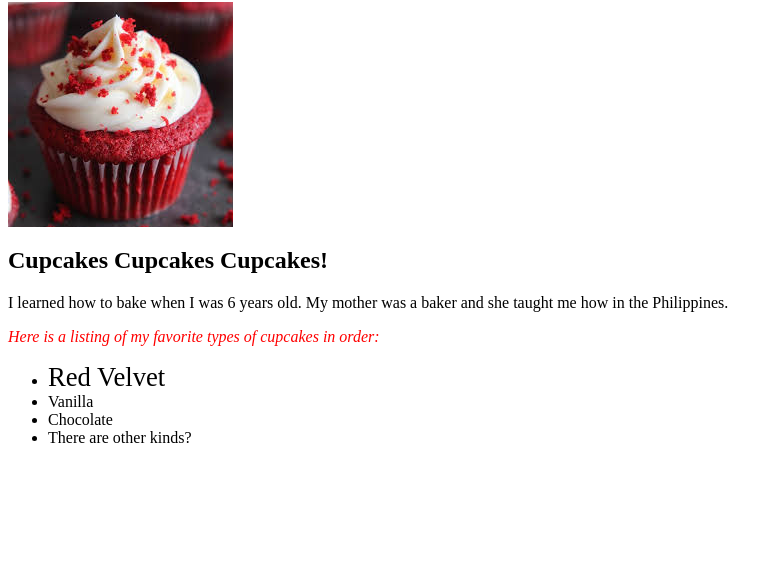
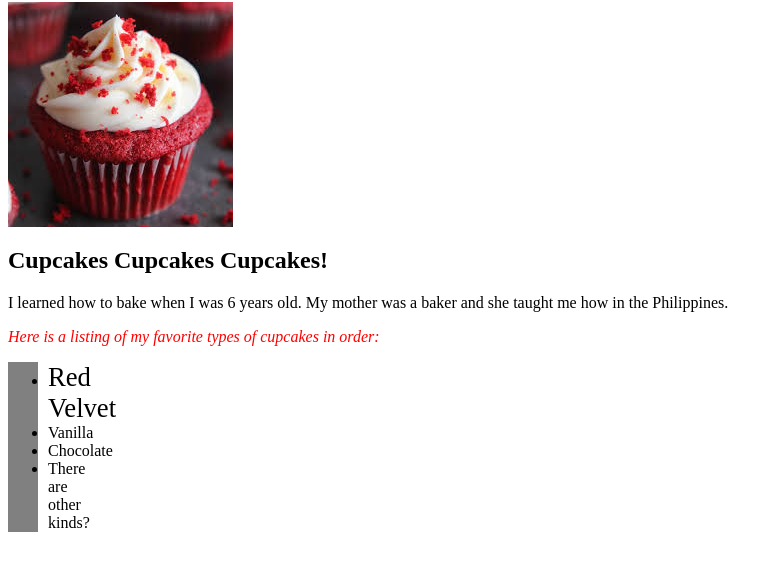
Before and after one commit to rdrayer/EpicodusMy-first-website, a plain HTML site: page cupcake-shop.html in a window 1280 px wide. Shown: the part 64-634 px from the top of the page, without its empty margins (0-780 px from the left). Drawn offline with Linux system fonts and the light colour scheme.

Commit message:
add float

```diff
--- a/css/cupcakestyles.css
+++ b/css/cupcakestyles.css
@@ -8,7 +8,10 @@ h1 {
 }
 
 .list {
+  float: center;
+  width: 30px;
   font-style: bold;
+  background-color: gray;
 }
 
 .pop {
```
